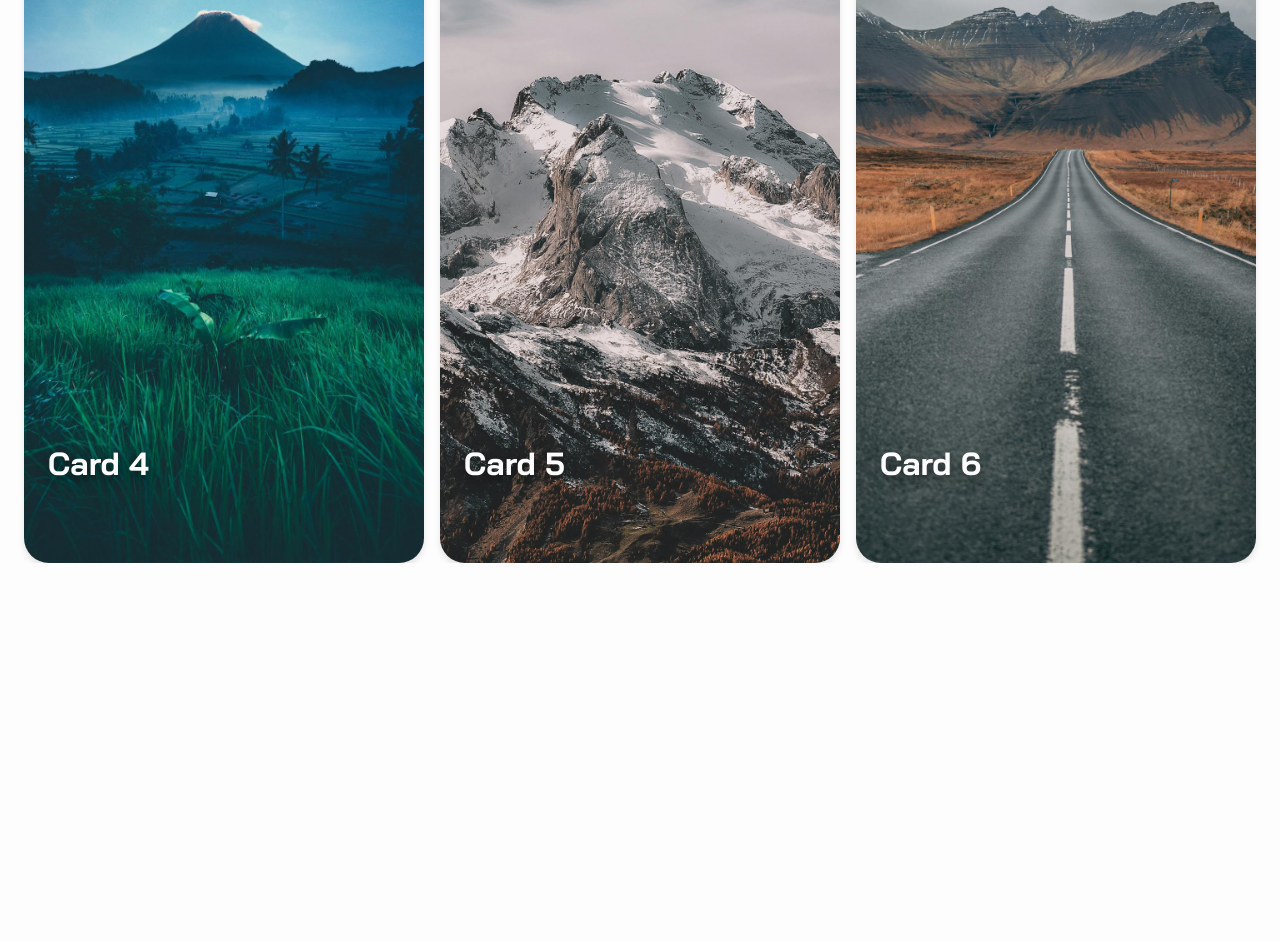
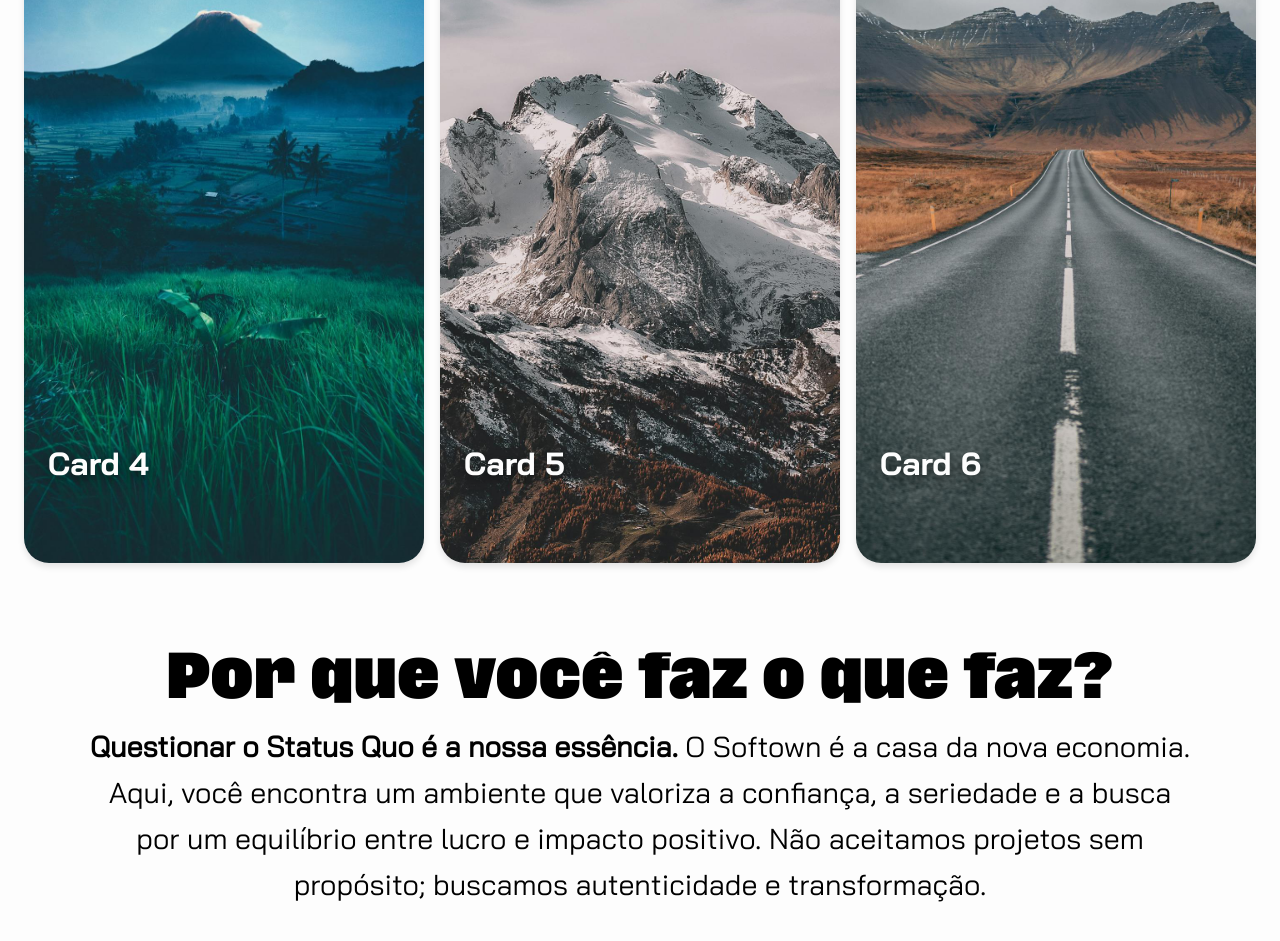
Before and after one commit to matheusfabiao/Projeto-Softown, a plain HTML site: page index.html in a window 1280 px wide. Shown: the part 1877-2818 px from the top of the page. Before the commit the page ends 2440 px from the top, so only its background shows below. Drawn offline with Linux system fonts and the light colour scheme.

Commit message:
feat: add Breathing area section

```diff
--- a/index.html
+++ b/index.html
@@ -102,6 +102,11 @@
                     </div>
                 </div>
             </section>
+            <!-- Breathing area -->
+             <section id="breathing-area">
+                <h2>Por que você faz o que faz?</h2>
+                <p><strong>Questionar o Status Quo é a nossa essência.</strong> O Softown é a casa da nova economia. Aqui, você encontra um ambiente que valoriza a confiança, a seriedade e a busca por um equilíbrio entre lucro e impacto positivo. Não aceitamos projetos sem propósito; buscamos autenticidade e transformação.</p>
+             </section>
         </div>
     </main>
 
--- a/sass/main.sass
+++ b/sass/main.sass
@@ -463,3 +463,16 @@ a
 
                 .card:last-child
                     margin-bottom: 0
+
+        #breathing-area
+            max-width: 1200px
+            padding: 0 3rem
+            margin: 5rem auto
+            text-align: center
+            @include font(Bai Jamjuree Regular , $fs-sm)
+
+            @include mobile
+                padding: 0
+
+            h2
+                @include font(Tusker Grotesk, $fs-lg , 700)
```
Also changed, not shown: css/main.css.
